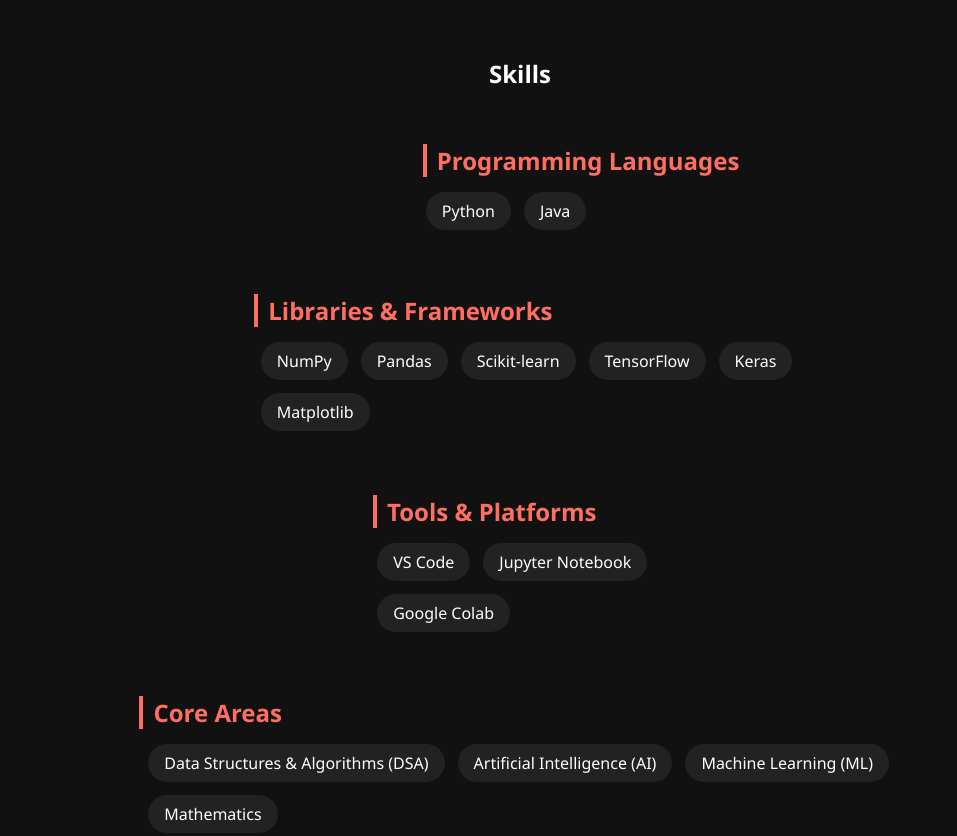
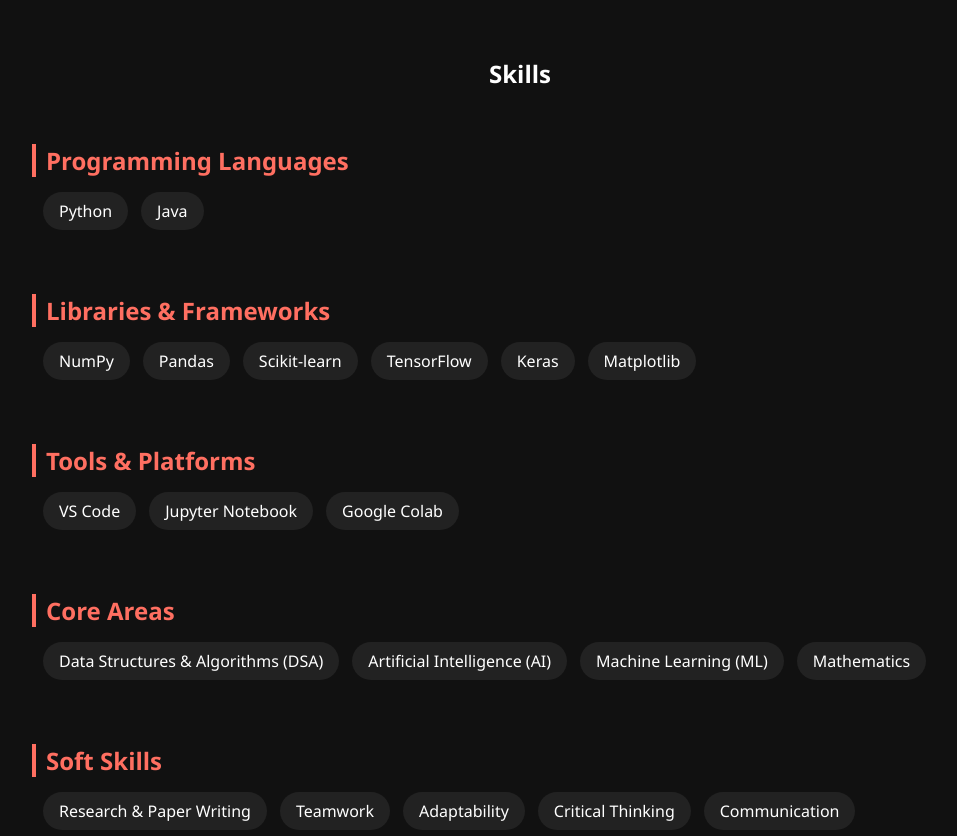
Before and after one commit to Smarandas-Kardas/Smarandas-Portfolio, a plain HTML site: page index.html in a window 1280 px wide. Shown: the part 1840-2676 px from the top of the page, without its empty margins (120-1077 px from the left). Drawn offline with Linux system fonts and the light colour scheme.

Commit message:
Update styles.css

```diff
--- a/styles.css
+++ b/styles.css
@@ -1043,7 +1043,3 @@
   transition: background-color 0.3s ease;
   font-weight: 500;
 }
-.certificate-grid, .skills-container {
-  flex-direction: column;
-  align-items: center;
-}
```
